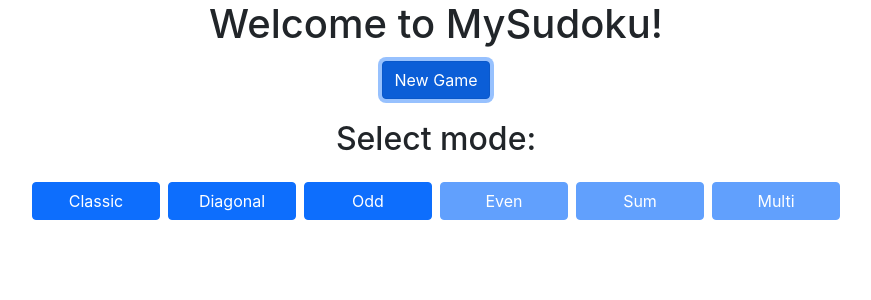
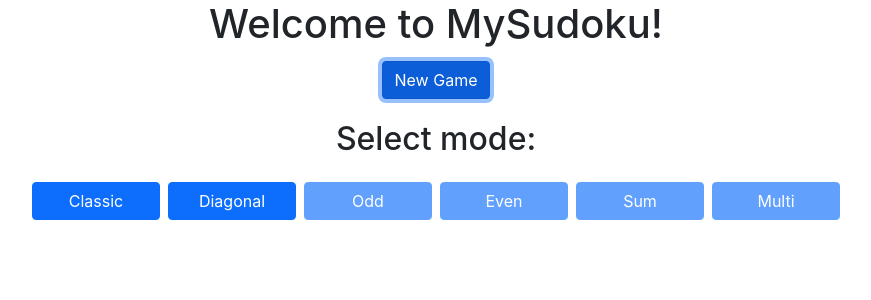
Before and after one commit to mcken-vince/mysudoku, a React (Create React App) app: page / in a window 1280 px wide. Both pictures are taken after a click on the button "New Game". Shown: the top 300 px of the page, without its empty margins (204-1075 px from the left). Built offline with nearby package versions, Linux system fonts and the light colour scheme.

Commit message:
Disable Even mode button

```diff
--- a/src/components/SelectSudokuMode.tsx
+++ b/src/components/SelectSudokuMode.tsx
@@ -64,7 +64,7 @@ const SelectSudokuMode = (props: SelectSudokuModeProps) => {
         </Button>
 
 
-        <Button variant={selectedMode === 'odd' ? 'secondary' : 'primary'}className='odd-button' onClick={() => setSelectedMode('odd')}>Odd</Button>
+        <Button variant={selectedMode === 'odd' ? 'secondary' : 'primary'} disabled className='odd-button' onClick={() => setSelectedMode('odd')}>Odd</Button>
         <Button variant={selectedMode === 'even' ? 'secondary' : 'primary'}disabled className='even-button' onClick={() => setSelectedMode('even')}>Even</Button>
         <Button variant={selectedMode === 'sum' ? 'secondary' : 'primary'}disabled className='sum-button' onClick={() => setSelectedMode('sum')}>Sum</Button>
         <Button variant={selectedMode === 'multi' ? 'secondary' : 'primary'} disabled className='multi-button' onClick={() => setSelectedMode('multi')}>Multi</Button>
```
